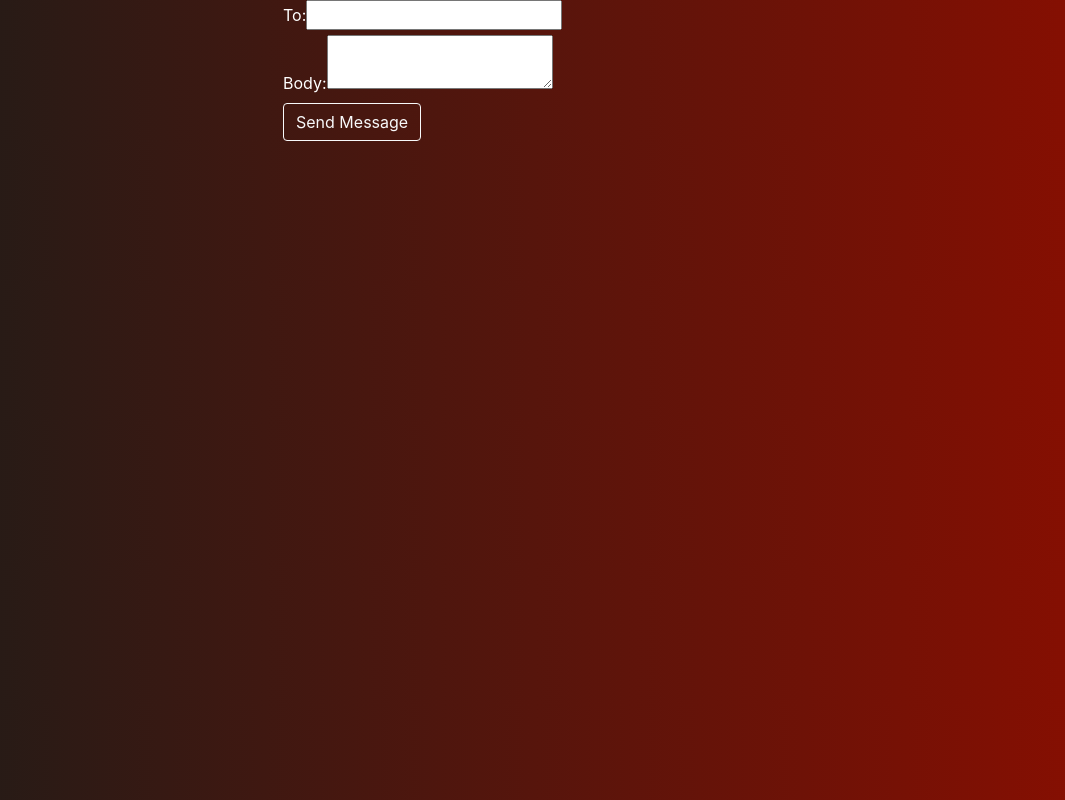
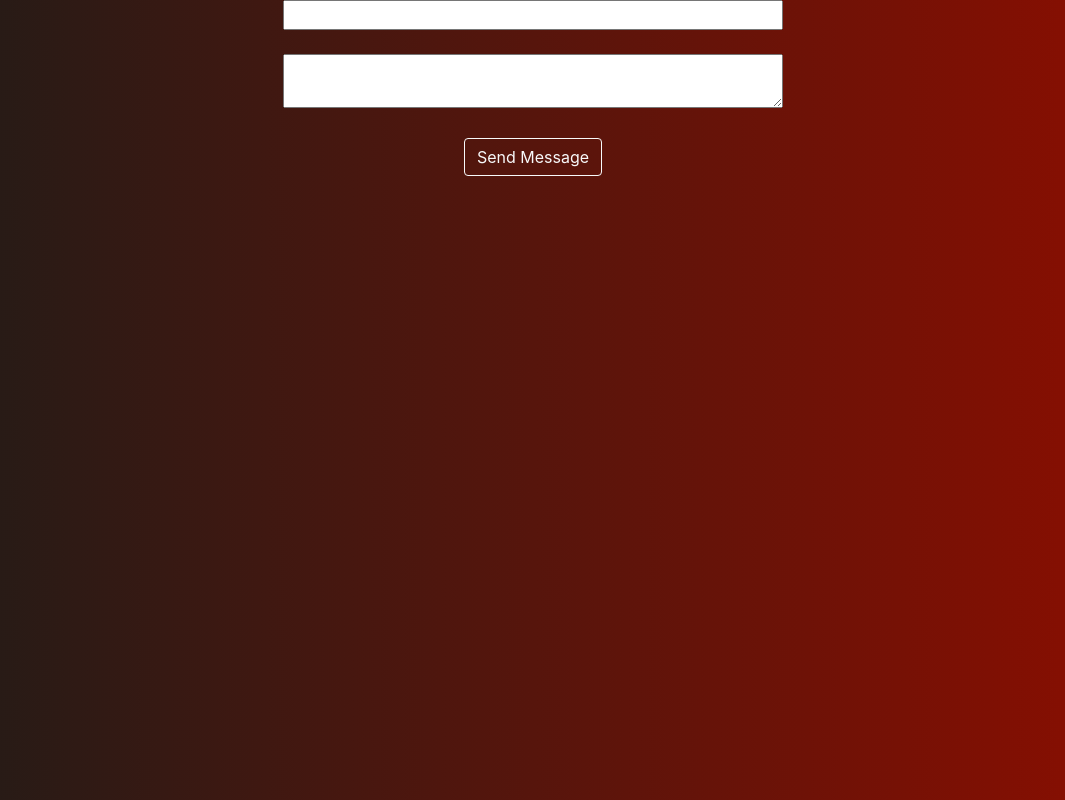
Before and after one commit to britok30/react-twilio, a React (Create React App) app: page / in a window 1280 px wide. Shown: the whole page, without its empty margins (107-1172 px from the left). Built offline with nearby package versions, Linux system fonts and the light colour scheme.

Commit message:
change env

```diff
--- a/public/index.html
+++ b/public/index.html
@@ -9,14 +9,11 @@
             name="description"
             content="Web site created using create-react-app"
         />
-    <link rel="apple-touch-icon" href="%PUBLIC_URL%/logo192.png" />
-    <link rel="manifest" href="%PUBLIC_URL%/manifest.json" />
 
         <title>Twilio React</title>
     </head>
     <body>
         <noscript>You need to enable JavaScript to run this app.</noscript>
         <div id="root"></div>
-
     </body>
 </html>
--- a/src/components/SMSForm.js
+++ b/src/components/SMSForm.js
@@ -1,21 +1,69 @@
-import React from 'react';
+import React, { useState } from 'react';
+import axios from 'axios';
 
 const SMSForm = () => {
+    const [to, setTo] = useState('');
+    const [body, setBody] = useState('');
+    const [submitting, setSubmitting] = useState(false);
+    const [error, setError] = useState(false);
+
+    const handleToChange = (e) => {
+        setTo(e.target.value);
+    };
+
+    const handleBodyChange = (e) => {
+        setBody(e.target.value);
+    };
+
+    const handleSubmit = (e) => {
+        e.preventDefault();
+        setSubmitting(true);
+
+        axios
+            .post('/user', {
+                to: to,
+                body: body,
+            })
+            .then(function (response) {
+                console.log(response);
+            })
+            .catch(function (error) {
+                console.log(error);
+            });
+    };
+
     return (
         <div className="outer-container">
-            <form>
+            <div className="inner-container">
+                <form onSubmit={handleSubmit}>
                     <div className="to">
-                    <label htmlFor="to">To:</label>
-                    <input type="tel" name="to" id="to" />
+                        <input
+                            className="to-text"
+                            type="tel"
+                            name="to"
+                            id="to"
+                            value={to}
+                            onChange={handleToChange}
+                        />
                     </div>
-                <div className="body">
-                    <label htmlFor="body">Body:</label>
-                    <textarea name="body" id="body" />
+                    <div className="body mt-4">
+                        <textarea
+                            className="body-text"
+                            name="body"
+                            id="body"
+                            value={body}
+                            onChange={handleBodyChange}
+                        />
                     </div>
-                <button className="btn btn-outline-light" type="submit">
+                    <button
+                        className="btn btn-outline-light send mt-4"
+                        type="submit"
+                        disabled={submitting}
+                    >
                         Send Message
                     </button>
                 </form>
+            </div>
         </div>
     );
 };
--- a/src/index.css
+++ b/src/index.css
@@ -29,11 +29,22 @@ code {
 .outer-container {
     display: flex;
     width: 100%;
-    height: 100%;
     justify-content: center;
     align-content: center;
 }
 
-.to {
+.inner-container {
+    height: 100%;
+    justify-content: center;
+}
+
+.to-text,
+.body-text {
     width: 500px;
 }
+
+.send {
+    margin: auto !important;
+    display: block !important;
+    padding-top: 20px;
+}
```
Also changed, not shown: 1 other file (tests, documents, lock files or other folders). Lines whose indentation alone changed are shown as unchanged.
